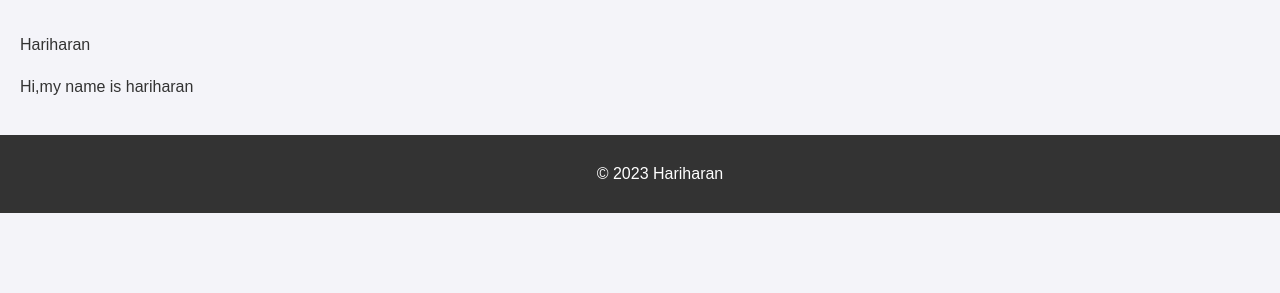
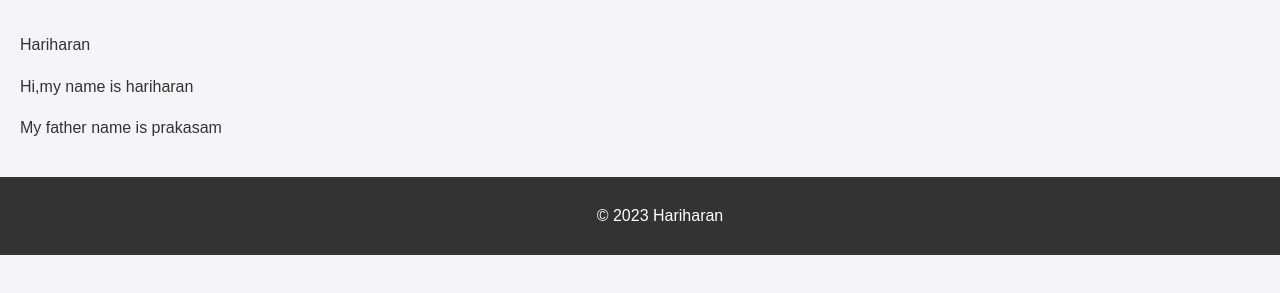
Before and after one commit to Hariharan0909/Hari_Portfolio, a plain HTML site: page index.html in a window 1280 px wide. Shown: the part 75-368 px from the top of the page. Drawn offline with Linux system fonts and the light colour scheme.

Commit message:
!fix: i add a new feature

```diff
--- a/index.html
+++ b/index.html
@@ -13,6 +13,7 @@
     <main>
         <p>Hariharan</p>
         <p>Hi,my name is hariharan</p>
+        <p>My father name is prakasam</p>
     </main>
     <footer>
         <p>&copy; 2023 Hariharan</p>
```
